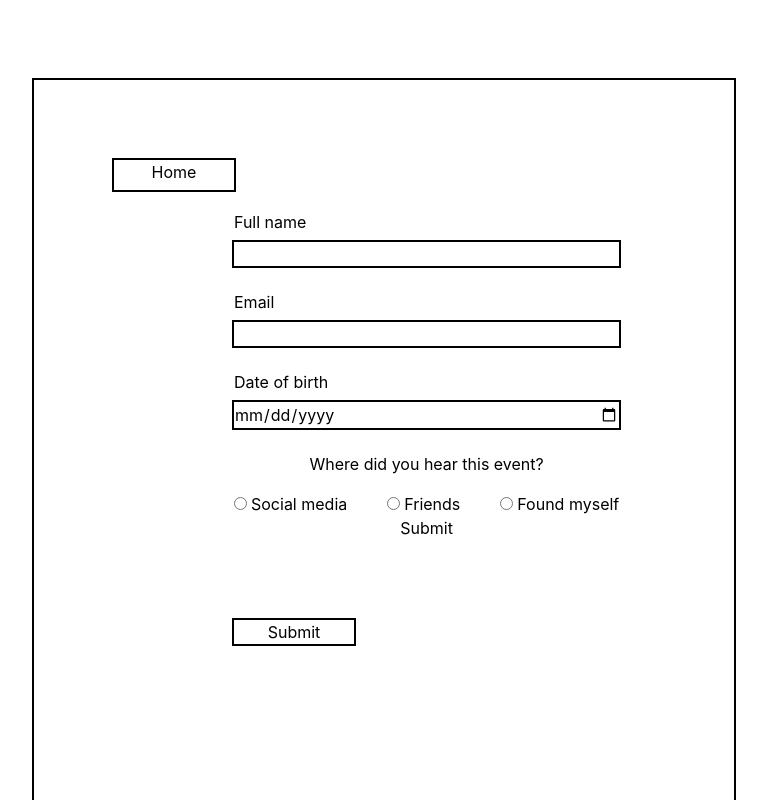
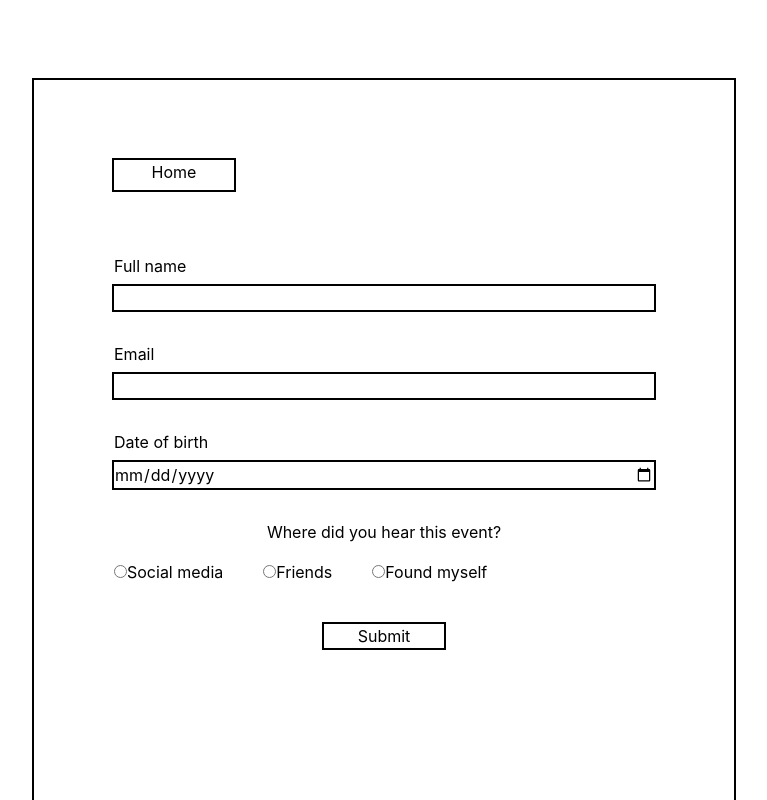
Before and after one commit to VirLg/react_events_registration_app, a React (Create React App) app: page /api/events/add in a window 1280 px wide. Shown: the top 800 px of the page, without its empty margins (256-1023 px from the left). Built offline with nearby package versions, Linux system fonts and the light colour scheme; no server answers.

Commit message:
fix bag & cleared

```diff
--- a/src/components/pages/eventsParticipants/EventsParticipants.jsx
+++ b/src/components/pages/eventsParticipants/EventsParticipants.jsx
@@ -1,34 +1,36 @@
 import React, { useEffect, useState } from "react";
+import { useGetParticipantsQuery } from "../../redux/rtkQuery/rtkQuery";
+import { NavLink } from "react-router-dom";
+import { useSelector, useDispatch } from "react-redux";
 import {
-  useGetEventsQuery,
-  useGetParticipantsQuery,
-} from "../../redux/rtkQuery/rtkQuery";
-import { NavLink } from "react-router-dom";
-import { selectorEvent, selectorPaginationArr } from "../../redux/selector";
-import { useDispatch, useSelector } from "react-redux";
-import { eventList, participantsList } from "../../redux/slice";
+  selectorPaginationArr,
+  selectorParticipantsArr,
+} from "../../redux/selector";
+import { participantsList } from "../../redux/slice";
 import Pagination from "../../pagination/Pagination";
 
 const EventsParticipants = () => {
+  const [sortedParticipants, setSortedParticipants] = useState([]);
   const dispatch = useDispatch();
-  const { data: fetchedEvents, error, isLoading } = useGetParticipantsQuery();
-  const selectorParticipants = useSelector(
-    (state) => state.eventState.participants
-  );
+  const {
+    data: fetchedParticipants,
+    error,
+    isLoading,
+  } = useGetParticipantsQuery();
+  const selectorParticipants = useSelector(selectorParticipantsArr);
   const selectorPagination = useSelector(selectorPaginationArr);
 
-  const handleSort = (selectorParticipants) => {
-    console.log("!!!!!!!");
-    const res = [...selectorParticipants].toSorted((a, b) =>
-      a.name.localeCompare(b.name)
+  useEffect(() => {
+    if (fetchedParticipants) {
+      dispatch(participantsList(fetchedParticipants));
+    }
+  }, [fetchedParticipants, dispatch]);
+
+  useEffect(() => {
+    setSortedParticipants(
+      [...selectorParticipants].sort((a, b) => a.name.localeCompare(b.name))
     );
-    console.log("res", res);
-  };
-  useEffect(() => {
-    if (fetchedEvents) {
-      dispatch(participantsList(fetchedEvents));
-    }
-  }, [fetchedEvents, dispatch]);
+  }, [selectorParticipants]);
 
   if (isLoading) {
     return <div>Loading...</div>;
@@ -37,41 +39,29 @@ const EventsParticipants = () => {
   if (error) {
     return <div>Error: {error.message}</div>;
   }
-  let a = selectorPagination;
 
-  if (a.length > 0) {
-    a = selectorPagination;
-  } else {
-    a = selectorParticipants;
-  }
+  const dataToDisplay =
+    selectorPagination.length > 0 ? selectorPagination : sortedParticipants;
+
   return (
-    <>
-      <div className=" p-20 outline  outline-2 w-[1331px]	h-[900px]	m-auto mt-20 bg-inc-z50">
+    <div className="p-20 outline outline-2 w-[1331px] h-[900px] m-auto mt-20 bg-inc-z50">
       <NavLink
         to="/"
         className="inline-block w-[120px] h-[30px] outline outline-2 mb-[40px]">
         Home
       </NavLink>
-        <button
-          className="inline-block w-[120px] h-[30px] outline outline-2 mb-[40px]"
-          onClick={() => handleSort()}>
-          Sorted Events
-        </button>
       <div className="flex flex-wrap">
-          {a.map((el, idx) => {
-            return (
+        {dataToDisplay.map((el, idx) => (
           <div
             key={idx}
-                className=" pl-6 pr-6 pt-6 pb-2 border-2 m-3 h-[110px] bg-gray-50 max-w-[300px] ">
+            className="pl-6 pr-6 pt-6 pb-2 border-2 m-3 h-[110px] bg-gray-50 max-w-[300px]">
             <h2 style={{ color: "red" }}>{el.name}</h2>
             <p className="text-base">{el.email}</p>
           </div>
-            );
-          })}
+        ))}
       </div>
       <Pagination />
     </div>
-    </>
   );
 };
 
--- a/src/components/pages/formRegistration/FormRegistration.jsx
+++ b/src/components/pages/formRegistration/FormRegistration.jsx
@@ -6,13 +6,14 @@ import { useAddEventMutation } from "../../redux/rtkQuery/rtkQuery";
 const FormRegistration = () => {
   const [addEvent, { data, isLoading, error, isSuccess }] =
     useAddEventMutation();
-  console.log("error", data);
-  const valueForm = (data) => {
-    console.log("data", data);
-    addEvent(data);
+
+  const valueForm = (formData) => {
+    addEvent(formData);
   };
+
   return (
-    <div className="flex p-20 outline  outline-2 w-[700px]	h-[900px]	m-auto mt-20 bg-inc-z50">
+    <div className="flex p-20 outline outline-2 w-[700px] h-[900px] m-auto mt-20 bg-inc-z50">
+      <div className="flex flex-col w-full">
         <NavLink
           to="/"
           className="inline-block w-[120px] h-[30px] outline outline-2 mb-[40px]">
@@ -22,27 +23,37 @@ const FormRegistration = () => {
         <Formik
           initialValues={{ name: "", email: "", date: "", picked: "" }}
           onSubmit={(values, { resetForm }) => {
-          console.log("values", values);
             valueForm(values);
             resetForm();
           }}>
-        <Form
-          style={{
-            display: "flex",
-            flexDirection: "column",
-            marginTop: "50px",
-          }}>
+          <Form className="flex flex-col mt-6">
             <label className="text-left mb-2">Full name</label>
-          <Field className="outline outline-2" name="name" type="name" />
-          <ErrorMessage name="name" />
+            <Field className="outline outline-2 mb-2" name="name" type="text" />
+            <ErrorMessage
+              name="name"
+              component="div"
+              className="text-red-500"
+            />
 
             <label className="text-left mb-2 mt-6">Email</label>
-          <Field className="outline outline-2" name="email" type="email" />
-          <ErrorMessage name="email" />
+            <Field
+              className="outline outline-2 mb-2"
+              name="email"
+              type="email"
+            />
+            <ErrorMessage
+              name="email"
+              component="div"
+              className="text-red-500"
+            />
 
             <label className="text-left mb-2 mt-6">Date of birth</label>
-          <Field className="outline outline-2" name="date" type="date" />
-          <ErrorMessage name="date" />
+            <Field className="outline outline-2 mb-2" name="date" type="date" />
+            <ErrorMessage
+              name="date"
+              component="div"
+              className="text-red-500"
+            />
 
             <h3 id="my-radio-group" className="mt-6 mb-4">
               Where did you hear this event?
@@ -50,51 +61,39 @@ const FormRegistration = () => {
             <div
               role="group"
               aria-labelledby="my-radio-group"
-            className="flex justify-start gap-10">
+              className="flex justify-start gap-10 mb-6">
               <label>
-              <Field
-                type="radio"
-                name="picked"
-                value="social"
-                style={{ marginRight: "4px" }}
-              />
+                <Field type="radio" name="picked" value="social" />
                 Social media
               </label>
               <label>
-              <Field
-                type="radio"
-                name="picked"
-                value="friends"
-                style={{ marginRight: "4px" }}
-              />
+                <Field type="radio" name="picked" value="friends" />
                 Friends
               </label>
               <label>
-              <Field
-                type="radio"
-                name="picked"
-                value="myself"
-                style={{ marginRight: "4px" }}
-              />
+                <Field type="radio" name="picked" value="myself" />
                 Found myself
               </label>
             </div>
 
-          <button type="submit">Submit</button>
+            <button
+              className="outline outline-2 mt-4 w-[120px] self-center"
+              type="submit"
+              disabled={isLoading}>
+              {isLoading ? "Submitting..." : "Submit"}
+            </button>
 
-          <button
-            className="outline outline-2 mt-[80px] w-[120px]"
-            type="submit">
-            Submit
-          </button>
             {error && (
               <p className="mt-[50px] text-red-400 w-[300px]">
                 {error.data.message}
               </p>
             )}
-          {data && <p>`Event {data.name} Created`</p>}
+            {isSuccess && data && (
+              <p className="mt-4 text-green-500">Event {data.name} Created</p>
+            )}
           </Form>
         </Formik>
+      </div>
     </div>
   );
 };
--- a/src/components/pages/homePage/HomePage.jsx
+++ b/src/components/pages/homePage/HomePage.jsx
@@ -1,6 +1,5 @@
 import React from "react";
 import Event from "../../events/Event";
-import Pagination from "../../pagination/Pagination";
 
 const HomePage = () => {
   return (
```
Also changed, not shown: src/components/pages/eventsParticipants/EventsParticipantsItem.jsx (deleted). Lines whose indentation alone changed are shown as unchanged.
